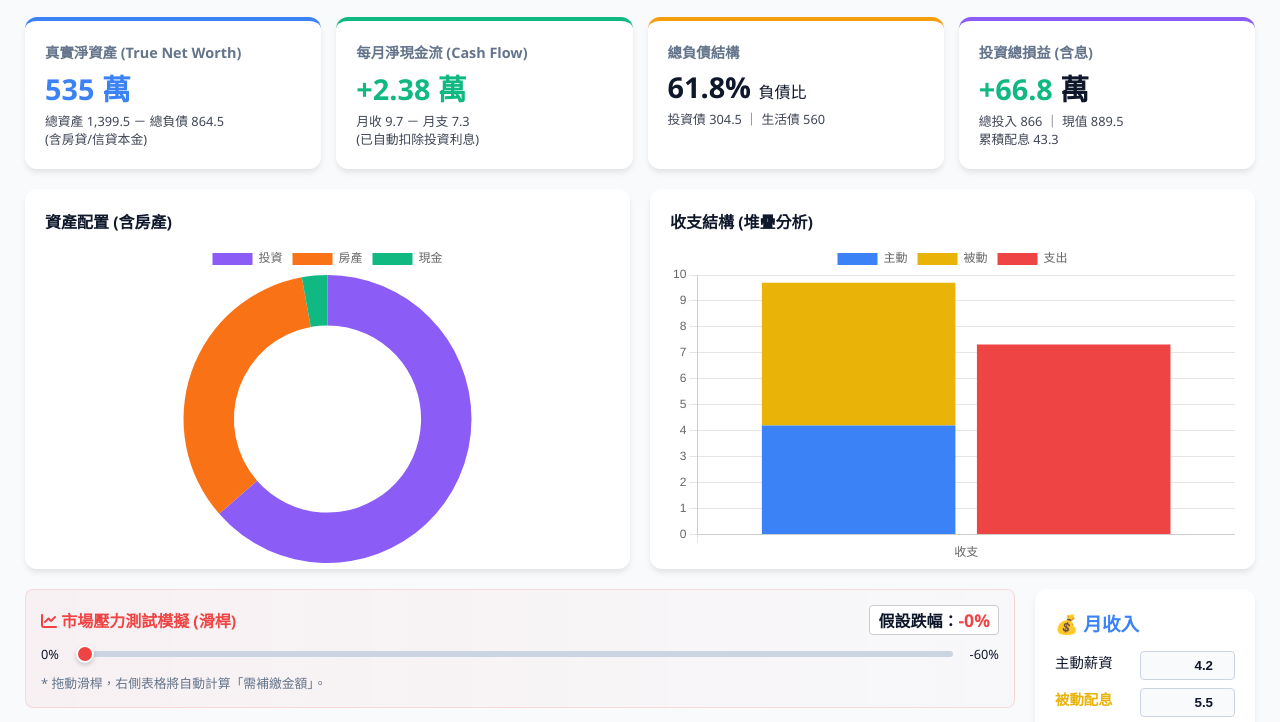
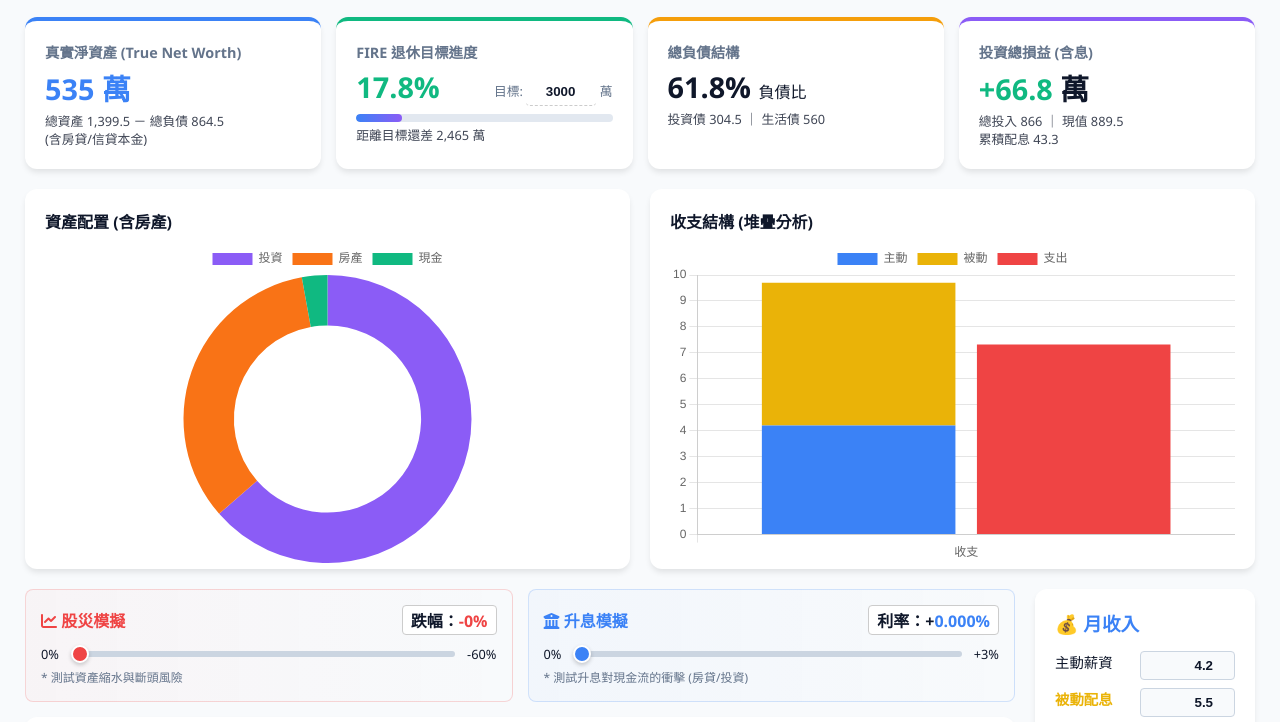
Before and after one commit to bluedream1831-collab/financialSimple, a plain HTML site: page index.html in a window 1280 px wide. Shown: the part 96-818 px from the top of the page. Drawn offline with nearby package versions, Linux system fonts and the light colour scheme.

Commit message:
Update index.html

```diff
--- a/index.html
+++ b/index.html
@@ -2,7 +2,7 @@
 <html lang="zh-TW" data-theme="light">
 <head>
   <meta charset="UTF-8">
-  <title>財務自由終極儀表板 (Final Complete)</title>
+  <title>財務自由終極儀表板 (Backup & FIRE)</title>
   <meta name="viewport" content="width=device-width, initial-scale=1.0" />
 
   <script src="https://cdn.jsdelivr.net/npm/chart.js"></script>
@@ -43,19 +43,28 @@
     /* Header */
     .header { display: flex; justify-content: space-between; align-items: center; margin-bottom: 20px; flex-wrap: wrap; gap: 10px; }
     .btn-group { display: flex; gap: 5px; flex-wrap: wrap; }
-    .btn-group button { background: var(--bg-card); border: 1px solid var(--text-sub); color: var(--text-main); padding: 8px 12px; border-radius: 6px; cursor: pointer; font-weight:bold; transition:0.2s; font-size: 0.85rem; }
+    .btn-group button { background: var(--bg-card); border: 1px solid var(--text-sub); color: var(--text-main); padding: 8px 12px; border-radius: 6px; cursor: pointer; font-weight:bold; transition:0.2s; font-size: 0.85rem; display:flex; align-items:center; gap:5px; }
     .btn-group button:hover { background: var(--c-blue); color: white; border-color: var(--c-blue); }
+
+    .btn-backup { border-color: var(--c-purple) !important; color: var(--c-purple) !important; }
+    .btn-backup:hover { background: var(--c-purple) !important; color: white !important; }
+
     .btn-pdf { border-color: var(--c-danger) !important; color: var(--c-danger) !important; }
     .btn-pdf:hover { background: var(--c-danger) !important; color: white !important; }
+
     .btn-privacy { border-color: var(--text-main) !important; }
     .btn-privacy.active { background: var(--text-main); color: var(--bg-card); }
 
     /* Hero Section */
     .hero-grid { display: grid; grid-template-columns: repeat(4, 1fr); gap: 15px; margin-bottom: 20px; }
-    .hero-card { background: var(--bg-card); padding: 20px; border-radius: var(--radius); box-shadow: var(--shadow); border-top: 4px solid var(--c-blue); }
+    .hero-card { background: var(--bg-card); padding: 20px; border-radius: var(--radius); box-shadow: var(--shadow); border-top: 4px solid var(--c-blue); position: relative; }
     .hero-title { font-size: 0.9rem; color: var(--text-sub); font-weight: 600; margin-bottom: 5px; }
     .hero-val { font-size: 1.8rem; font-weight: 800; }
     .hero-sub { font-size: 0.8rem; opacity: 0.8; margin-top: 5px; line-height: 1.4; }
+
+    /* FIRE Progress Bar */
+    .fire-track { width: 100%; height: 8px; background: #e2e8f0; border-radius: 4px; margin-top: 8px; overflow: hidden; }
+    .fire-fill { height: 100%; background: linear-gradient(90deg, var(--c-blue), var(--c-purple)); border-radius: 4px; width: 0%; transition: width 1s ease; }
 
     /* Charts Section */
     .charts-grid { display: grid; grid-template-columns: 1fr 1fr; gap: 20px; margin-bottom: 20px; }
@@ -77,6 +86,7 @@
 
     /* Inputs */
     .inp-group { display: flex; flex-direction: column; gap: 5px; }
+    .inp-label { font-size: 0.75rem; color: var(--text-sub); }
     input[type="number"] { width: 95px; padding: 6px; border: 1px solid #cbd5e1; border-radius: 4px; text-align: right; font-weight: 600; background: var(--bg-body); color: var(--text-main); transition:0.2s; }
     input[type="number"]:focus { border-color: var(--c-blue); background: #fff; }
     input.sm { width: 60px; font-size: 0.85rem; }
@@ -113,11 +123,18 @@
     .line-trigger { font-weight: 800; margin-left:4px; }
     .line-label { color: var(--text-sub); display:flex; align-items:center; gap:4px; font-size:0.8rem;}
 
-    /* Slider */
-    .sim-control { background: linear-gradient(to right, rgba(239,68,68,0.05), rgba(239,68,68,0.01)); border: 1px solid rgba(239,68,68,0.15); padding: 15px; border-radius: 8px; margin-bottom: 15px; display: flex; flex-direction: column; gap: 10px; }
-    .range-wrap { display: flex; align-items: center; gap: 15px; }
+    /* Sliders Control */
+    .control-container { display:grid; grid-template-columns: 1fr 1fr; gap:15px; margin-bottom:15px; }
+    .sim-control { border: 1px solid rgba(239,68,68,0.2); padding: 15px; border-radius: 8px; background: linear-gradient(to right, rgba(239,68,68,0.03), rgba(255,255,255,0)); }
+    .rate-control { border: 1px solid rgba(59,130,246,0.2); padding: 15px; border-radius: 8px; background: linear-gradient(to right, rgba(59,130,246,0.03), rgba(255,255,255,0)); }
+
+    .range-wrap { display: flex; align-items: center; gap: 10px; margin-top:10px; }
     input[type=range] { flex: 1; height: 6px; border-radius: 5px; background: #cbd5e1; outline: none; -webkit-appearance: none; }
-    input[type=range]::-webkit-slider-thumb { -webkit-appearance: none; width: 18px; height: 18px; border-radius: 50%; background: var(--c-danger); cursor: pointer; border: 2px solid #fff; box-shadow: 0 2px 4px rgba(0,0,0,0.2); }
+
+    /* Red Slider (Crash) */
+    #sim_slider::-webkit-slider-thumb { -webkit-appearance: none; width: 18px; height: 18px; border-radius: 50%; background: var(--c-danger); cursor: pointer; border: 2px solid #fff; box-shadow: 0 2px 4px rgba(0,0,0,0.2); }
+    /* Blue Slider (Rate) */
+    #rate_slider::-webkit-slider-thumb { -webkit-appearance: none; width: 18px; height: 18px; border-radius: 50%; background: var(--c-blue); cursor: pointer; border: 2px solid #fff; box-shadow: 0 2px 4px rgba(0,0,0,0.2); }
 
     /* Side Panel */
     .side-panel { display: flex; flex-direction: column; gap: 20px; }
@@ -141,7 +158,8 @@
 
     /* Privacy Mode */
     body.privacy-mode input[type="number"],
-    body.privacy-mode .privacy-blur {
+    body.privacy-mode .privacy-blur,
+    body.privacy-mode .roi-val {
         color: transparent !important;
         text-shadow: 0 0 8px rgba(0,0,0,0.5);
         cursor: default;
@@ -155,6 +173,7 @@
       .hero-grid { grid-template-columns: 1fr 1fr; }
       .charts-grid { grid-template-columns: 1fr; }
       .main-layout { grid-template-columns: 1fr; }
+      .control-container { grid-template-columns: 1fr; }
     }
   </style>
 </head>
@@ -165,14 +184,17 @@
   <div class="header">
     <div>
       <h1 style="margin:0; color:var(--c-blue)"><i class="fas fa-university"></i> 財務自由終極儀表板</h1>
-      <span style="font-size:0.85rem; color:var(--text-sub)">持有紀錄、含息報酬、補繳試算、真實負債</span>
+      <span style="font-size:0.85rem; color:var(--text-sub)">備份還原、升息模擬、FIRE進度、ETF雙指標</span>
     </div>
     <div class="btn-group" data-html2canvas-ignore="true">
       <button onclick="togglePrivacy()" id="btnPrivacy" class="btn-privacy"><i class="fas fa-eye"></i> 隱藏金額</button>
       <button onclick="toggleTheme()"><i class="fas fa-adjust"></i> 模式</button>
+      <button onclick="exportJSON()" class="btn-backup"><i class="fas fa-download"></i> 備份</button>
+      <button onclick="document.getElementById('importFile').click()" class="btn-backup"><i class="fas fa-upload"></i> 還原</button>
       <button onclick="saveData()"><i class="fas fa-save"></i> 存檔</button>
       <button onclick="calc()"><i class="fas fa-sync"></i> 重算</button>
       <button onclick="exportPDF()" class="btn-pdf"><i class="fas fa-file-pdf"></i> 匯出 PDF</button>
+      <input type="file" id="importFile" style="display:none" onchange="importJSON(this)">
     </div>
   </div>
 
@@ -185,9 +207,13 @@
     </div>
 
     <div class="hero-card" style="border-top-color: var(--c-safe);">
-      <div class="hero-title">每月淨現金流 (Cash Flow)</div>
-      <div class="hero-val privacy-blur" style="color:var(--c-safe)">+<span id="val_surplus">0</span> 萬</div>
-      <div class="hero-sub">月收 <span id="val_income" class="privacy-blur">0</span> － 月支 <span id="val_expense" class="privacy-blur">0</span><br>(已自動扣除投資利息)</div>
+      <div class="hero-title">FIRE 退休目標進度</div>
+      <div style="display:flex; justify-content:space-between; align-items:end;">
+          <div class="hero-val privacy-blur" style="color:var(--c-safe)" id="fire_pct">0%</div>
+          <div style="font-size:0.8rem; color:var(--text-sub); text-align:right;">目標: <input type="number" id="fire_target" value="3000" oninput="calc()" style="width:70px; border:none; background:transparent; border-bottom:1px dashed #ccc; text-align:right;"> 萬</div>
+      </div>
+      <div class="fire-track"><div id="fire_bar" class="fire-fill"></div></div>
+      <div class="hero-sub" style="margin-top:5px;">距離目標還差 <span id="fire_diff" class="privacy-blur">0</span> 萬</div>
     </div>
 
     <div class="hero-card" style="border-top-color: var(--c-warn);">
@@ -220,12 +246,13 @@
     <!-- 左側：詳細資產負債表 -->
     <div class="main-content">
 
-      <!-- 股災模擬控制區 -->
+      <!-- 雙模擬控制區 (股災 + 升息) -->
+      <div class="control-container">
         <div class="sim-control">
             <div style="display:flex; justify-content:space-between; align-items:center;">
-            <strong style="color:var(--c-danger)"><i class="fas fa-chart-line"></i> 市場壓力測試模擬 (滑桿)</strong>
+                <strong style="color:var(--c-danger)"><i class="fas fa-chart-line"></i> 股災模擬</strong>
                 <span style="background:#fff; padding:2px 8px; border-radius:4px; font-weight:bold; border:1px solid #ccc;">
-                假設跌幅：<span id="sim_label" style="color:var(--c-danger); font-size:1.1rem;">0%</span>
+                    跌幅：<span id="sim_label" style="color:var(--c-danger); font-size:1rem;">0%</span>
                 </span>
             </div>
             <div class="range-wrap">
@@ -233,8 +260,22 @@
                 <input type="range" id="sim_slider" min="0" max="60" step="1" value="0" oninput="calc()">
                 <span style="font-size:0.8rem;">-60%</span>
             </div>
-        <div style="font-size:0.8rem; color:var(--text-sub);">
-            * 拖動滑桿，右側表格將自動計算「需補繳金額」。
+            <div style="font-size:0.75rem; color:var(--text-sub); margin-top:5px;">* 測試資產縮水與斷頭風險</div>
+        </div>
+
+        <div class="rate-control">
+            <div style="display:flex; justify-content:space-between; align-items:center;">
+                <strong style="color:var(--c-blue)"><i class="fas fa-university"></i> 升息模擬</strong>
+                <span style="background:#fff; padding:2px 8px; border-radius:4px; font-weight:bold; border:1px solid #ccc;">
+                    利率：+<span id="rate_label" style="color:var(--c-blue); font-size:1rem;">0.0%</span>
+                </span>
+            </div>
+            <div class="range-wrap">
+                <span style="font-size:0.8rem;">0%</span>
+                <input type="range" id="rate_slider" min="0" max="3" step="0.125" value="0" style="accent-color:var(--c-blue)" oninput="calc()">
+                <span style="font-size:0.8rem;">+3%</span>
+            </div>
+            <div style="font-size:0.75rem; color:var(--text-sub); margin-top:5px;">* 測試升息對現金流的衝擊 (房貸/投資)</div>
         </div>
       </div>
 
@@ -499,7 +540,7 @@
 
       <!-- 支出 -->
       <div class="section-card">
-        <h3 style="margin:0 0 15px 0; color:var(--c-danger)">💸 月支出</h3>
+        <h3 style="margin:0 0 15px 0; color:var(--c-danger)">💸 月支出 (含升息)</h3>
         <div class="summary-row"><span>房貸月供</span><input id="exp_house" type="number" value="3.1" oninput="calc()"></div>
         <div class="summary-row"><span>信貸月供</span><input id="exp_personal" type="number" value="1.3" oninput="calc()"></div>
         <div class="summary-row"><span>保險/生活</span><input id="exp_life" type="number" value="2.0" oninput="calc()"></div>
@@ -507,6 +548,7 @@
         <hr style="border:0; border-top:1px dashed #ddd; margin:10px 0;">
         <div class="summary-row" style="color:var(--text-sub)"><span>保單利息(自動)</span><span id="disp_policy_interest" class="privacy-blur">0</span></div>
         <div class="summary-row" style="color:var(--text-sub)"><span>ETF利息(自動)</span><span id="disp_etf_interest" class="privacy-blur">0</span></div>
+        <div class="summary-row" style="color:var(--text-sub); font-size:0.8rem;"><span>🔺 升息增加利息</span><span id="disp_rate_hike_impact" class="privacy-blur" style="color:var(--c-danger)">0</span></div>
         <div class="summary-row total-line" style="color:var(--c-danger)"><span>總支出</span><span id="disp_exp_total" class="privacy-blur">0</span></div>
       </div>
 
@@ -528,6 +570,36 @@
   const v = (id) => parseFloat(document.getElementById(id)?.value) || 0;
   const t = (id, txt) => { const el = document.getElementById(id); if(el) el.innerHTML = txt; };
 
+  // Backup & Restore
+  function exportJSON() {
+    const data = localStorage.getItem('wcj_final_v25_fire');
+    if(!data) { alert("無資料可備份"); return; }
+    const blob = new Blob([data], { type: 'application/json' });
+    const url = URL.createObjectURL(blob);
+    const a = document.createElement('a');
+    a.href = url;
+    a.download = `財務備份_${new Date().toISOString().slice(0,10)}.json`;
+    document.body.appendChild(a);
+    a.click();
+    document.body.removeChild(a);
+  }
+
+  function importJSON(input) {
+    const file = input.files[0];
+    if(!file) return;
+    const reader = new FileReader();
+    reader.onload = function(e) {
+        try {
+            const json = JSON.parse(e.target.result);
+            for(k in json) { if(document.getElementById(k)) document.getElementById(k).value = json[k]; }
+            calc();
+            alert("✅ 數據還原成功！");
+        } catch(e) { alert("❌ 檔案格式錯誤"); }
+    };
+    reader.readAsText(file);
+    input.value = '';
+  }
+
   function calcDuration(dateStr, elId) {
     if(!dateStr) { t(elId, "未設定"); return; }
     const start = new Date(dateStr);
@@ -545,7 +617,7 @@
     t(elId, `持有: ${txt}`);
   }
 
-  function renderAssetStatus(id, asset, loan, cost, mcLimit, liqLimit, isEtf, isSavings=false) {
+  function renderAssetStatus(id, asset, loan, cost, mcLimit, liqLimit, isEtf, isSavings=false, rateHike=0) {
     const divAcc = v(`div_${id}`);
     const roi = cost > 0 ? ((asset + divAcc - cost) / cost * 100) : 0;
     const priceRoi = cost > 0 ? ((asset - cost) / cost * 100) : 0;
@@ -574,9 +646,12 @@
     document.getElementById('sim_label').innerText = `-${dropPct}%`;
 
     const rate = v(`rate_${id}`);
+    // 升息影響：每個貸款都加上 rateHike
+    let effectiveRate = rate + rateHike;
     let interest = 0;
-    if(loan > 0) interest = (loan * (rate/100)) / 12;
+    if(loan > 0) interest = (loan * (effectiveRate/100)) / 12;
 
+    // Risk Calc
     let ratioText = "";
     let color = "b-safe";
     let triggerMC = 0, triggerLiq = 0;
@@ -600,25 +675,13 @@
         return { interest, bufferMC: 100, bufferLiq: 100, name: id, divAcc, loan, asset };
     }
 
-    if(!isEtf) {
-        const r = asset>0 ? loan/asset*100 : 0;
-        ratioText = r.toFixed(1) + "%";
-        if(r >= liqLimit) color = "b-danger"; else if(r >= mcLimit) color = "b-warn";
+    // ETF Dual Display
+    if(isEtf) {
+        const ltv = asset>0 ? (loan/asset*100) : 0;
+        const maint = loan>0 ? (asset/loan*100) : 0;
 
-        triggerMC = loan / (mcLimit/100);
-        triggerLiq = loan / (liqLimit/100);
-
-        if(asset > 0) {
-            bufferMC = Math.max(0, (1 - triggerMC/asset)*100);
-            bufferLiq = Math.max(0, (1 - triggerLiq/asset)*100);
-        }
-        barWidth = Math.min(r, 100);
-    } else {
-        // ETF Dual Ratio: LTV & Maint
-        const maint = loan>0 ? asset/loan*100 : 0;
-        const ltv = asset>0 ? loan/asset*100 : 0;
-
-        ratioText = `借${ltv.toFixed(1)}% | 維${maint.toFixed(0)}%`;
+        // Text
+        ratioText = `借${ltv.toFixed(0)}% | 維${loan>0?maint.toFixed(0)+'%':'-'}`;
 
         if(loan>0 && maint < 130) color = "b-warn";
         if(loan>0 && maint < 115) color = "b-danger";
@@ -631,18 +694,35 @@
             bufferLiq = Math.max(0, (1 - triggerLiq/asset)*100);
         }
         barWidth = Math.min(ltv, 100);
+    } else {
+        // Policy
+        const r = asset>0 ? loan/asset*100 : 0;
+        ratioText = r.toFixed(1) + "%";
+        if(r >= liqLimit) color = "b-danger"; else if(r >= mcLimit) color = "b-warn";
+        triggerMC = loan / (mcLimit/100);
+        triggerLiq = loan / (liqLimit/100);
+        if(asset > 0) {
+            bufferMC = Math.max(0, (1 - triggerMC/asset)*100);
+            bufferLiq = Math.max(0, (1 - triggerLiq/asset)*100);
+        }
+        barWidth = Math.min(r, 100);
     }
 
     let barColor = "var(--c-safe)";
+    if(isEtf) {
+        if(barWidth >= 77) barColor = "var(--c-warn)";
+        if(barWidth >= 87) barColor = "var(--c-danger)";
+    } else {
+        if(barWidth >= mcLimit) barColor = "var(--c-warn)";
+        if(barWidth >= liqLimit) barColor = "var(--c-danger)";
+    }
+
     let posMC = isEtf ? 77 : mcLimit;
     let posLiq = isEtf ? 87 : liqLimit;
 
-    if(barWidth >= posMC) barColor = "var(--c-warn)";
-    if(barWidth >= posLiq) barColor = "var(--c-danger)";
-
     const statusHtml = `
         <div style="display:flex; justify-content:space-between; align-items:center; margin-bottom:2px;">
-            <span style="font-size:0.75rem; color:var(--text-sub)">${isEtf ? '風險指標' : '借款比'} <span class="badge ${color}" style="font-size:0.7rem; padding:2px 6px;">${ratioText}</span></span>
+            <span style="font-size:0.75rem; color:var(--text-sub)">${isEtf?'風險指標':'借款比'} <span class="badge ${color}" style="font-size:0.7rem; padding:2px 6px;">${ratioText}</span></span>
         </div>
         <div class="water-track" title="水位圖">
             <div class="water-fill" style="width:${barWidth}%; background:${barColor}"></div>
@@ -651,17 +731,18 @@
         </div>
         <div class="risk-lines">
             <div class="risk-row">
-                <span class="line-label"><i class="fas fa-exclamation-circle" style="color:var(--c-warn)"></i> 補繳線 <span class="line-trigger privacy-blur" style="color:var(--c-warn)">${triggerMC.toFixed(1)}</span></span>
+                <span class="line-label"><i class="fas fa-exclamation-circle" style="color:var(--c-warn)"></i> 補繳 <span class="line-trigger privacy-blur" style="color:var(--c-warn)">${triggerMC.toFixed(1)}</span></span>
                 <span class="line-val" style="color:var(--c-warn); font-size:0.85rem;">剩 ${bufferMC.toFixed(0)}%</span>
             </div>
             <div class="risk-row">
-                <span class="line-label"><i class="fas fa-skull" style="color:var(--c-danger)"></i> 斷頭線 <span class="line-trigger privacy-blur" style="color:var(--c-danger)">${triggerLiq.toFixed(1)}</span></span>
+                <span class="line-label"><i class="fas fa-skull" style="color:var(--c-danger)"></i> 斷頭 <span class="line-trigger privacy-blur" style="color:var(--c-danger)">${triggerLiq.toFixed(1)}</span></span>
                 <span class="line-val" style="color:var(--c-danger); font-size:0.85rem;">剩 ${bufferLiq.toFixed(0)}%</span>
             </div>
         </div>
     `;
     t(`status_${id}`, statusHtml);
 
+    // Simulation
     const factor = 1 - (dropPct / 100);
     const simAsset = asset * factor;
     let simTxt = "安全";
@@ -678,32 +759,25 @@
             topUpNeeded = loan - maxLoanAllowed;
         }
     } else {
-        const simMaint = loan>0 ? simAsset/loan*100 : 0;
+        simRatioVal = loan>0 ? simAsset/loan*100 : 0;
         if(loan>0) {
-            if(simMaint < 115) { simTxt = "斷頭"; simCls = "b-danger"; }
-            else if(simMaint < 130) { simTxt = "追繳"; simCls = "b-warn"; }
-            if (simMaint < 130) {
+            if(simRatioVal < 115) { simTxt = "斷頭"; simCls = "b-danger"; }
+            else if(simRatioVal < 130) { simTxt = "追繳"; simCls = "b-warn"; }
+            if (simRatioVal < 130) {
                 const targetLoan = simAsset / 1.3;
                 topUpNeeded = loan - targetLoan;
             }
         }
     }
 
-    // Display simulated ratio/maint
-    let simDisp = "";
-    if(isEtf) {
-         simDisp = loan>0 ? (simAsset/loan*100).toFixed(0)+"%" : "-";
-    } else {
-         simDisp = simRatioVal.toFixed(1)+"%";
-    }
-
+    const simDisplayRatio = isEtf ? (loan>0?simRatioVal.toFixed(0)+"%":"-") : simRatioVal.toFixed(1)+"%";
     let topUpHtml = "";
     if (topUpNeeded > 0) topUpHtml = `<div style="font-size:0.8rem; color:var(--c-danger); margin-top:2px; font-weight:bold;">💸 需補 ${topUpNeeded.toFixed(1)} 萬</div>`;
 
     const simHtml = `
         <div style="font-weight:bold; font-size:0.9rem;" class="privacy-blur">${simAsset.toFixed(0)} <small style="color:var(--text-sub)">萬</small></div>
         <div style="display:flex; justify-content:space-between; margin-top:4px; font-size:0.8rem;">
-            <span>${simDisp}</span>
+            <span>${simDisplayRatio}</span>
             <span class="badge ${simCls}">${simTxt}</span>
         </div>
         ${topUpHtml}
@@ -713,15 +787,14 @@
     return { interest, bufferMC, bufferLiq, name: id, divAcc, loan, asset };
   }
 
-  // AI Advice
   function generateAI(netWorth, surplus, debtRatio, minBufferObj, totalAsset, totalDebt, investDebt, lifeDebt, totalLiquidity, monthlyExpense) {
     let msg = "";
     let detailsHtml = "";
 
     const monthsSurvival = monthlyExpense > 0 ? totalLiquidity / monthlyExpense : 0;
     if (monthsSurvival >= 6) msg += `<div style="margin-bottom:8px;">💧 <b>流動性充裕：</b> 備用金 <b>${totalLiquidity.toLocaleString()}萬</b>，約可支撐 <b>${monthsSurvival.toFixed(1)}個月</b> 開銷，安全氣囊足夠。</div>`;
-    else if (monthsSurvival >= 3) msg += `<div style="margin-bottom:8px;">💧 <b>流動性尚可：</b> 備用金可支撐 <b>${monthsSurvival.toFixed(1)}個月</b>，建議補足至 6 個月以應對突發狀況。</div>`;
-    else msg += `<div style="margin-bottom:8px;">⚠️ <b>流動性吃緊：</b> 備用金僅夠 <b>${monthsSurvival.toFixed(1)}個月</b>，風險極高！建議優先保留現金。</div>`;
+    else if (monthsSurvival >= 3) msg += `<div style="margin-bottom:8px;">💧 <b>流動性尚可：</b> 備用金可支撐 <b>${monthsSurvival.toFixed(1)}個月</b>，建議補足至 6 個月。</div>`;
+    else msg += `<div style="margin-bottom:8px;">⚠️ <b>流動性吃緊：</b> 備用金僅夠 <b>${monthsSurvival.toFixed(1)}個月</b>，風險極高！</div>`;
 
     const bufferDesc = minBufferObj.val > 20 ?
         `<span style='color:var(--c-safe)'>安全充足 (>20%)</span>` :
@@ -742,6 +815,9 @@
   }
 
   function calc() {
+    const rateHike = parseFloat(document.getElementById('rate_slider').value);
+    document.getElementById('rate_label').innerText = rateHike.toFixed(3) + "%";
+
     let policyTotalInterest = 0;
     let etfTotalInterest = 0;
     let minBuffer = 100;
@@ -757,12 +833,12 @@
         return res.interest;
     };
 
-    const rA = renderAssetStatus('a', v('asset_a'), v('loan_a'), v('cost_a'), 80, 90, false);
-    const rB = renderAssetStatus('b', v('asset_b'), v('loan_b'), v('cost_b'), 80, 90, false);
-    const rC = renderAssetStatus('c', v('asset_c'), v('loan_c'), v('cost_c'), 80, 90, false);
-    const rD = renderAssetStatus('d', v('asset_d'), v('loan_d'), v('cost_d'), 60, 70, false);
-    const rE = renderAssetStatus('e', v('asset_e'), v('loan_e'), v('cost_e'), 80, 90, false, true);
-    const rETF = renderAssetStatus('etf', v('asset_etf'), v('loan_etf'), v('cost_etf'), 0, 0, true);
+    const rA = renderAssetStatus('a', v('asset_a'), v('loan_a'), v('cost_a'), 80, 90, false, false, rateHike);
+    const rB = renderAssetStatus('b', v('asset_b'), v('loan_b'), v('cost_b'), 80, 90, false, false, rateHike);
+    const rC = renderAssetStatus('c', v('asset_c'), v('loan_c'), v('cost_c'), 80, 90, false, false, rateHike);
+    const rD = renderAssetStatus('d', v('asset_d'), v('loan_d'), v('cost_d'), 60, 70, false, false, rateHike);
+    const rE = renderAssetStatus('e', v('asset_e'), v('loan_e'), v('cost_e'), 80, 90, false, true, rateHike);
+    const rETF = renderAssetStatus('etf', v('asset_etf'), v('loan_etf'), v('cost_etf'), 0, 0, true, false, rateHike);
 
     policyTotalInterest = processRisk(rA) + processRisk(rB) + processRisk(rC) + processRisk(rD) + processRisk(rE);
     etfTotalInterest = processRisk(rETF);
@@ -801,6 +877,14 @@
     const debtRatio = totalAssets>0 ? (totalLiabilities/totalAssets*100) : 0;
     t('val_debt_ratio', debtRatio.toFixed(1)+"%");
 
+    // FIRE Progress
+    const fireTarget = v('fire_target');
+    const firePct = fireTarget > 0 ? (netWorth / fireTarget * 100) : 0;
+    t('fire_pct', firePct.toFixed(1) + "%");
+    document.getElementById('fire_bar').style.width = Math.min(firePct, 100) + "%";
+    t('fire_diff', (fireTarget - netWorth).toLocaleString());
+
+    // Cashflow
     const incAct = v('inc_active');
     const incPas = v('inc_passive');
     const inc = incAct + incPas;
@@ -808,7 +892,13 @@
     t('val_income', inc.toFixed(1));
 
     const expFix = v('exp_house') + v('exp_personal') + v('exp_life') + v('exp_flex');
-    const totalExp = expFix + totalInvestInterest;
+    // Calculate Extra Rate Hike Cost for Personal Loans/Mortgage if variable
+    // For simplicity, assuming mortgage/credit loan rates increase by hike too
+    // Mortgage interest impact approx: Loan * RateHike / 12
+    const hikeImpact = ((houseDebt + personalDebt) * (rateHike/100)) / 12;
+    t('disp_rate_hike_impact', hikeImpact.toFixed(2));
+
+    const totalExp = expFix + totalInvestInterest + hikeImpact;
     t('disp_exp_total', totalExp.toFixed(2));
     t('val_expense', totalExp.toFixed(1));
 
@@ -886,14 +976,14 @@
   function saveData() {
     const d = {};
     document.querySelectorAll('input').forEach(e => d[e.id] = e.value);
-    localStorage.setItem('wcj_final_v22_complete', JSON.stringify(d));
+    localStorage.setItem('wcj_final_v25_fire', JSON.stringify(d));
     alert('已儲存');
   }
   function toggleTheme() { document.documentElement.setAttribute('data-theme', document.documentElement.getAttribute('data-theme')==='dark'?'light':'dark'); }
 
   window.onload = () => {
     initCharts();
-    const d = JSON.parse(localStorage.getItem('wcj_final_v22_complete'));
+    const d = JSON.parse(localStorage.getItem('wcj_final_v25_fire'));
     if(d) for(k in d) if(document.getElementById(k)) document.getElementById(k).value=d[k];
     calc();
   };
```
Lines whose indentation alone changed are shown as unchanged.
